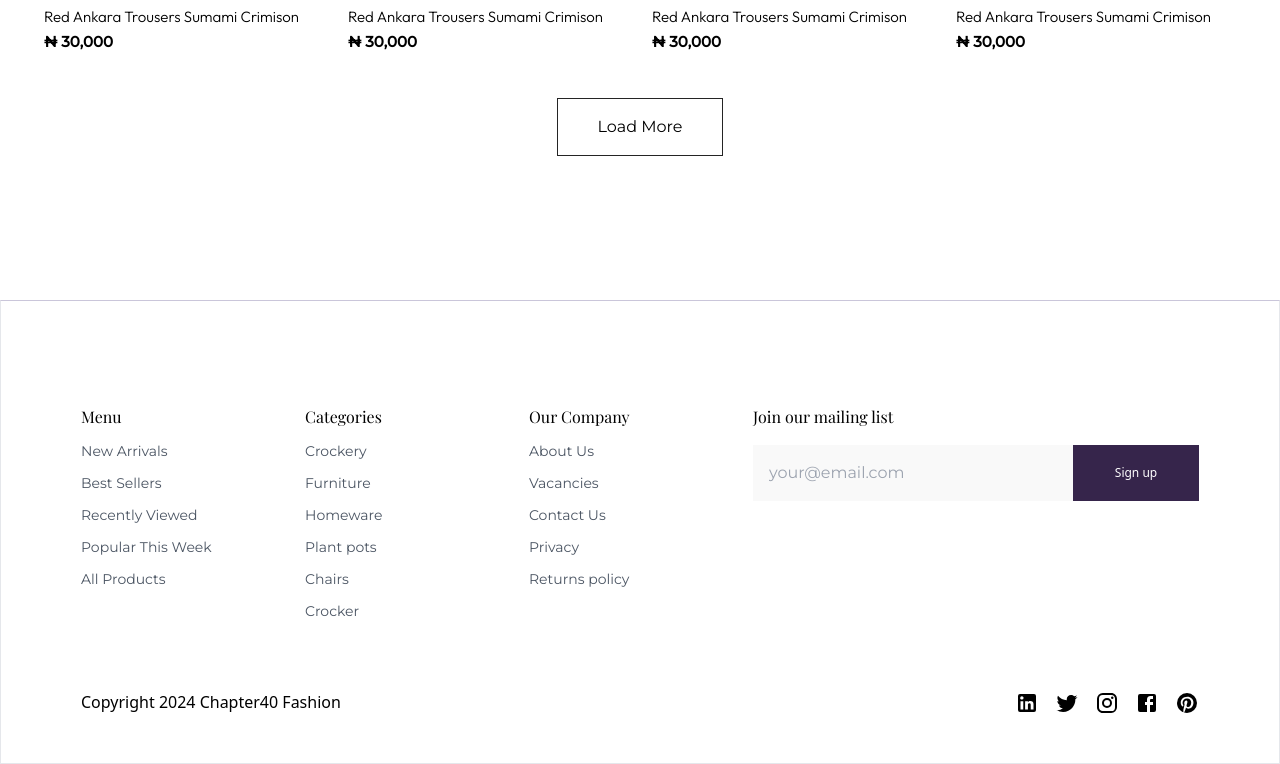
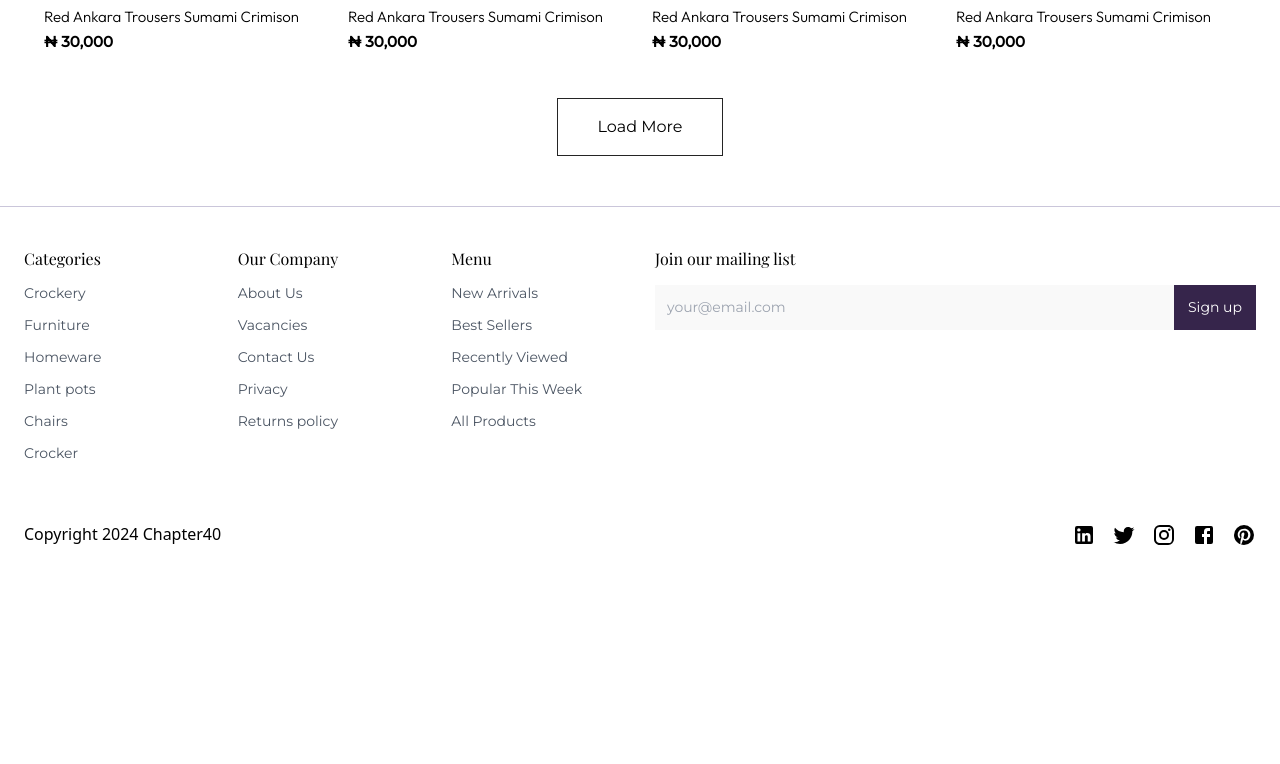
Before and after one commit to Temi-Dire/chapter40-website, a React (Vite) app: page /shop in a window 1280 px wide. Shown: the part 1691-2455 px from the top of the page. After the commit the page ends 2278 px from the top, so only its background shows below. Built offline with nearby package versions, Linux system fonts and the light colour scheme.

Commit message:
Fixed Footer Component

```diff
--- a/src/pages/shop.tsx
+++ b/src/pages/shop.tsx
@@ -131,7 +131,7 @@ const Shop = () => {
   return (
     <>
       <Navbar />
-        <div className="px-[20px] pt-[30px] lg:pt-[20px] min-w-[375px] w-full">
+      <div className="px-[20px] pt-[30px] lg:pt-[20px] min-w-[375px] w-full max-w-[1230px] mx-auto">
         <div className="flex justify-between items-center lg:flex-col lg:justify-normal">
           <div className="flex flex-col lg:flex-row lg:justify-between w-full lg:items-center">
             <p className="font-playfair text-[20px] md:text-[28px] lg:text-[32px] xl:text-[36px] text-lightPrimary">
--- a/src/sections/footer/index.tsx
+++ b/src/sections/footer/index.tsx
@@ -34,33 +34,36 @@ const FooterSection = () => {
   const currentYear = new Date();
   return (
     <>
-      <div className="px-10 py-12 lg:px-20 mt-36 border-t-borderDark border-[0.5px]">
-        <div className="w-full lg:py-14 grid grid-cols-1 md:grid-cols-2 grid-rows-3 lg:grid-rows-none lg:grid-cols-[1fr,1fr,1fr,auto] lg:gap-4 ">
-          <div className="mr-[12px] ">
-            <Footer header={"Menu"} items={menu} />
-          </div>
-          <div>
-            <Footer header={"Categories"} items={categories} />
-          </div>
-          <div>
-            <Footer header={"Our Company"} items={ourCompany} />
-          </div>
-          <div className="row-start-1 row-span-1 col-span-2 lg:row-start-auto lg:row-auto lg:col-auto">
+      <div className="px-[24px] py-[40px] mt-[50px] border-t-borderDark border-t-[0.5px]">
+        <div className="max-w-[1280px] w-full mx-auto">
+          <div className="grid gap-[30px] 2lg:grid-cols-2 items-start">
+            <div className="grid gap-[14px] 2lg:col-start-2 2lg:row-start-1">
               <p className="font-playfair">Join our mailing list</p>
-            <div className="flex mt-4">
+              <div className="flex font-montserrat ">
                 <input
-                className="lg:w-80 outline-none py-4 px-4 bg-[#F9F9F9] font-montserrat"
+                  className="text-[14px] border-none outline-none py-3 px-3 bg-white-300 w-full"
                   type="text"
                   placeholder="your@email.com"
                 />
-              <button className="text-white text-[12px] bg-[#36254B] px-4 lg:px-8 py-4 w-[126px]">
+                <button className="text-white text-[14px] bg-darkPrimary px-2 max-w-[82px] w-full">
                   Sign up
                 </button>
               </div>
             </div>
+            <div className="grid grid-cols-2 md:grid-cols-3 gap-[40px]">
+              <div>
+                <Footer header={"Categories"} items={categories} />
               </div>
-        <div className="flex flex-col-reverse items-center gap-[30px] lg:space-y-0 lg:flex-row lg:justify-between font-light">
-          <div>Copyright {currentYear.getFullYear()} Chapter40 Fashion</div>
+              <div className="ml-auto sm:ml-0">
+                <Footer header={"Our Company"} items={ourCompany} />
+              </div>
+              <div>
+                <Footer header={"Menu"} items={menu} />
+              </div>
+            </div>
+          </div>
+          <div className="flex flex-col-reverse items-center gap-[30px] lg:space-y-0 lg:flex-row lg:justify-between font-thin pt-[30px] lg:pt-[46px]">
+            <div>Copyright {currentYear.getFullYear()} Chapter40</div>
             <div className="space-x-6 lg:space-x-4">
               <LinkedInIcon />
               <TwitterIcon />
@@ -70,6 +73,7 @@ const FooterSection = () => {
             </div>
           </div>
         </div>
+      </div>
     </>
   );
 };
--- a/tailwind.config.js
+++ b/tailwind.config.js
@@ -17,6 +17,7 @@ export default {
     extend: {
       colors: {
         black: "#242424",
+        "white-300": "#f9f9f9",
         "black-500": "hsla(0, 0%, 14%, 0.6)",
         borderDark: "#CAC6DA",
         darkPrimary: "#36254B",
```
Lines whose indentation alone changed are shown as unchanged.
